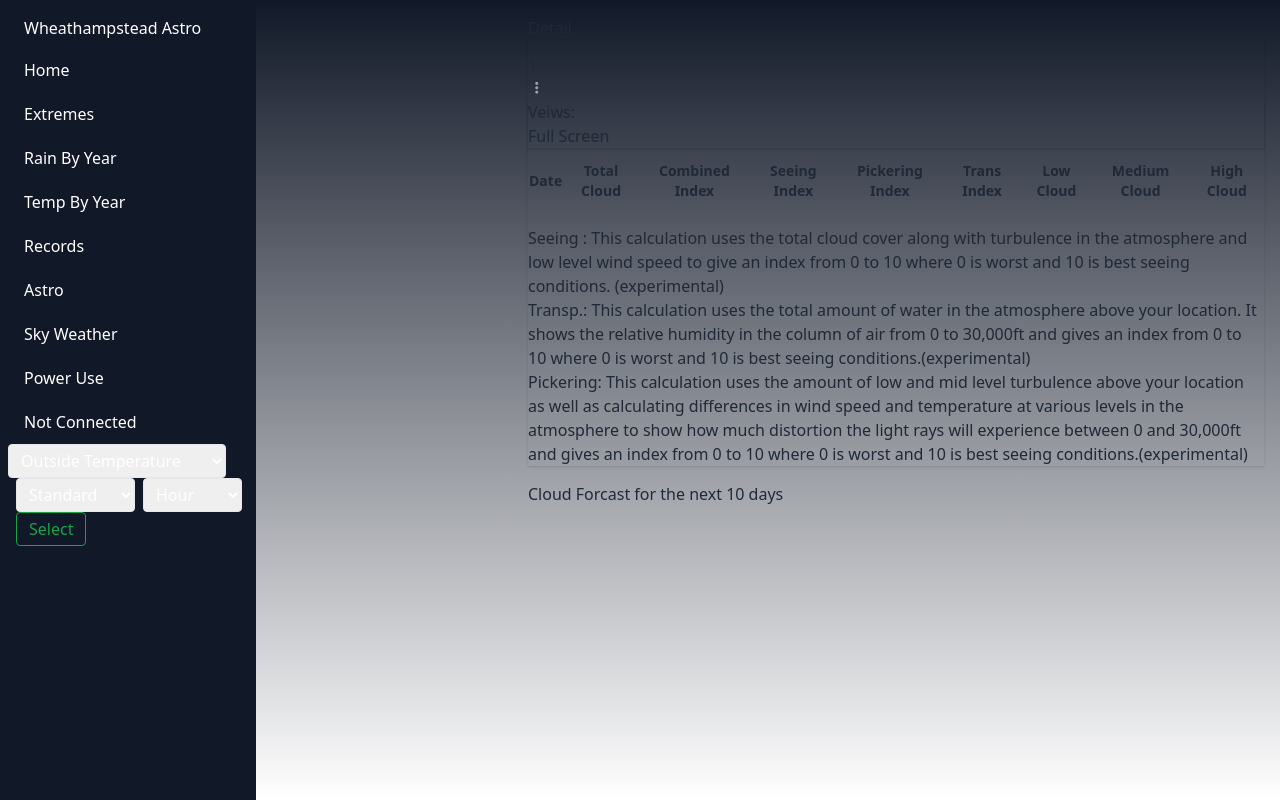
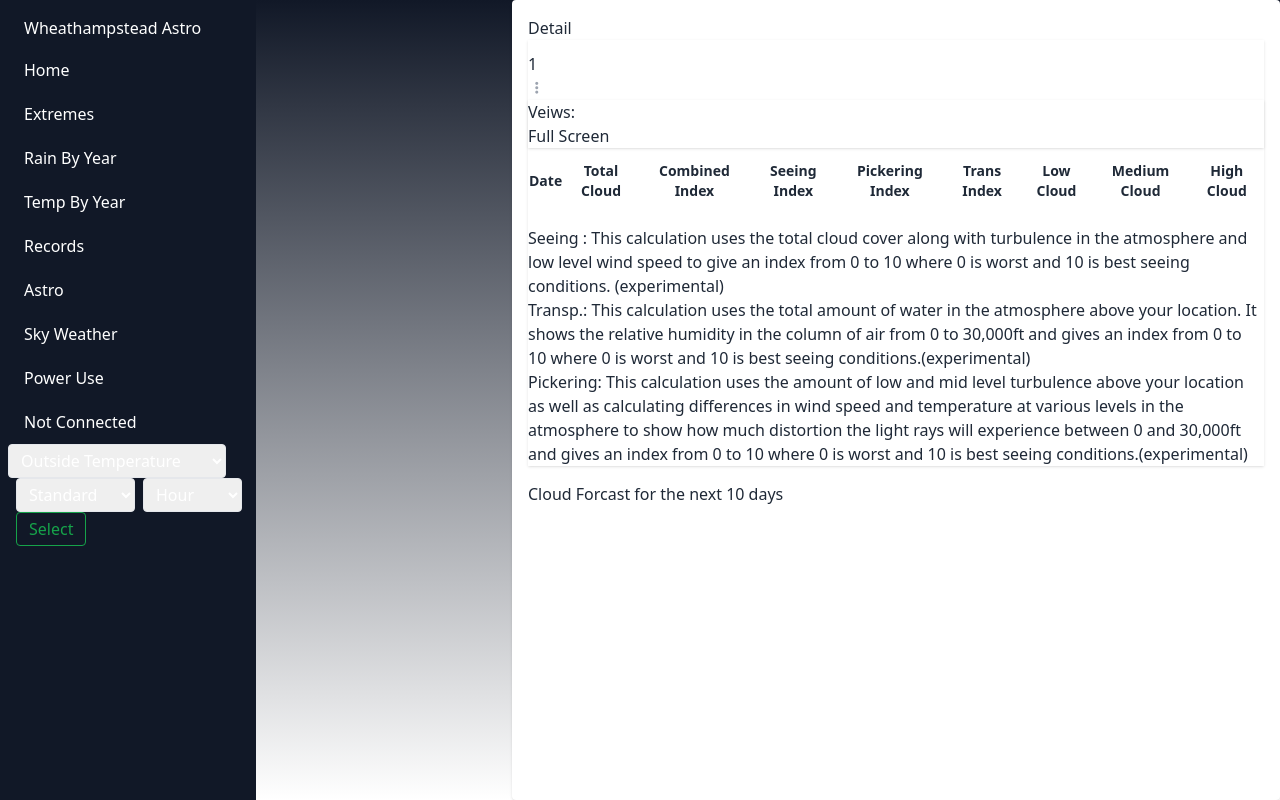
Before and after one commit to smeird/weather, a PHP site: page /astro/index.php?DATE=1 in a window 1280 px wide. Run offline with PHP 8.4, Linux system fonts and the light colour scheme; data that the repository does not hold is empty; some libraries are stand-ins or nearby versions.

Commit message:
Wrap page content in card container

```diff
--- a/header.php
+++ b/header.php
@@ -96,4 +96,4 @@ $minTemp = $row['minTemp'];
           document.getElementById('sidebar').classList.toggle('-translate-x-full');
         });
       </script>
-      <div class="flex-1 p-4">
+      <div class="flex-1 p-4 bg-white shadow rounded">
```
